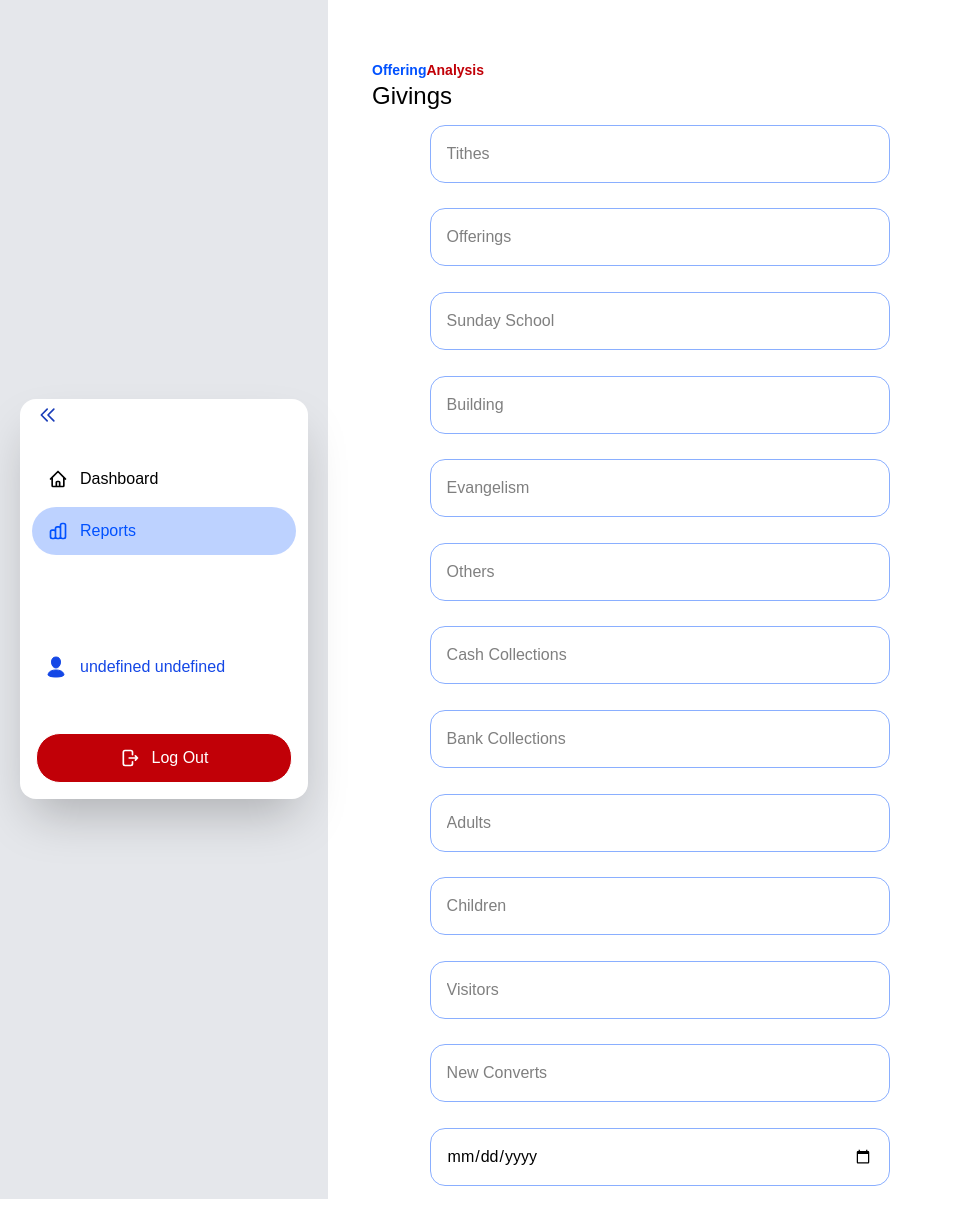
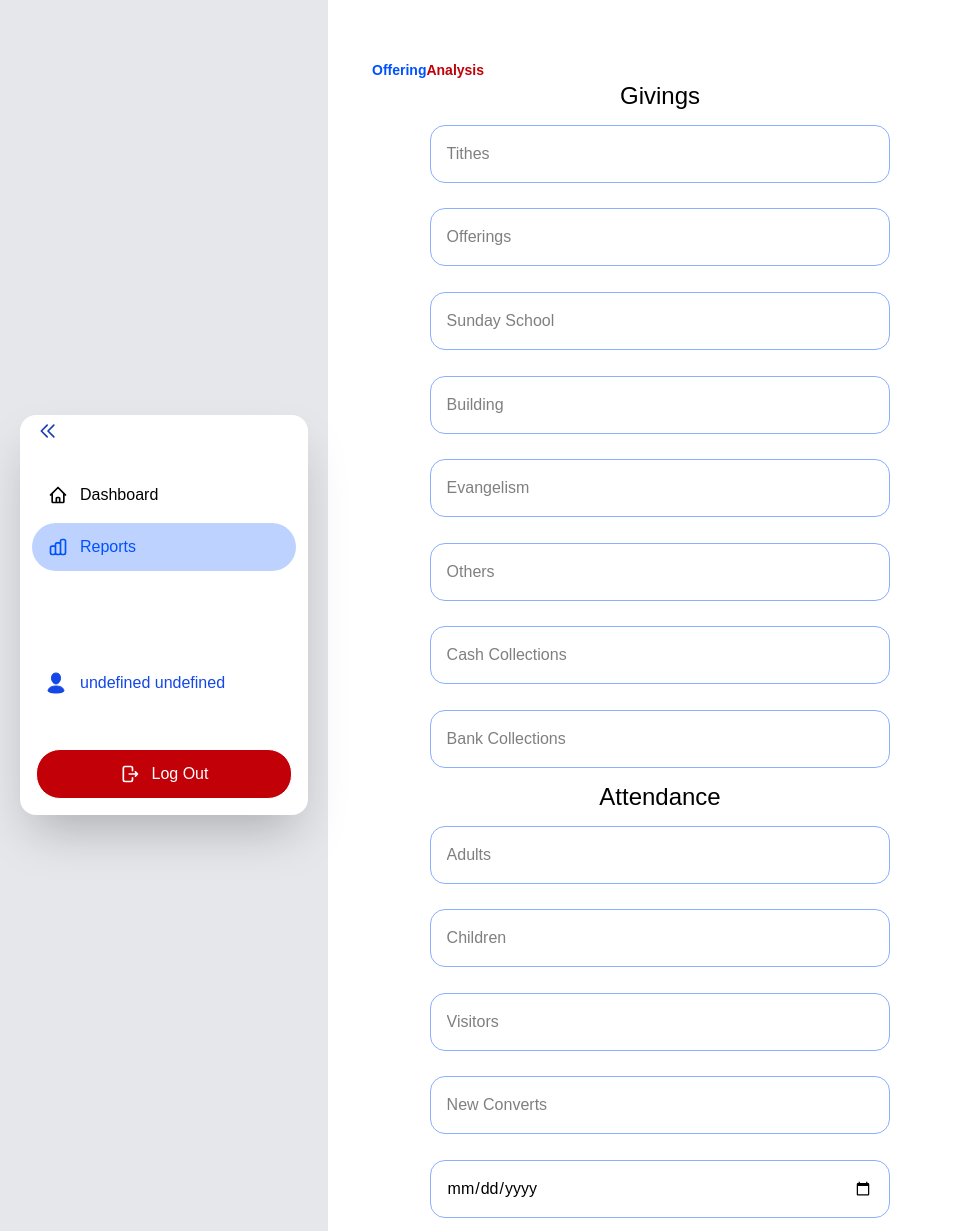
Before and after one commit to SamGombs20/OfferingAnalysisWeb, a Next.js app: page /dashboard/reports in a window 1280 px wide. Shown: the whole page, without its empty margins (0-953 px from the left). Before the commit the page ends 1199 px from the top, so only its background shows below. Built offline with nearby package versions, Linux system fonts and the light colour scheme.

Commit message:
Update:Collection Form

```diff
--- a/app/components/collect_dialog.tsx
+++ b/app/components/collect_dialog.tsx
@@ -3,7 +3,7 @@ const CollectDataForm = () => {
         <div className="lg:w-xl">
             <form>
                 <div>
-                    <p className="text-2xl">Givings</p>
+                    <p className="text-2xl text-center">Givings</p>
                     <div className="input-div">
                         <input type="number" placeholder="Tithes" className="user-input" />
                     </div>
@@ -30,6 +30,8 @@ const CollectDataForm = () => {
                     </div>
                 </div>
 
+                <div>
+                    <p className="text-2xl text-center font-[500]">Attendance</p>
                     <div className="input-div">
                         <input type="number" className="user-input" placeholder="Adults" />
                     </div>
@@ -47,6 +49,7 @@ const CollectDataForm = () => {
                     <div className="input-div">
                         <input type="date" className="user-input" placeholder="Date" />
                     </div>
+                </div>
             </form>
         </div>
     )
```
Lines whose indentation alone changed are shown as unchanged.
